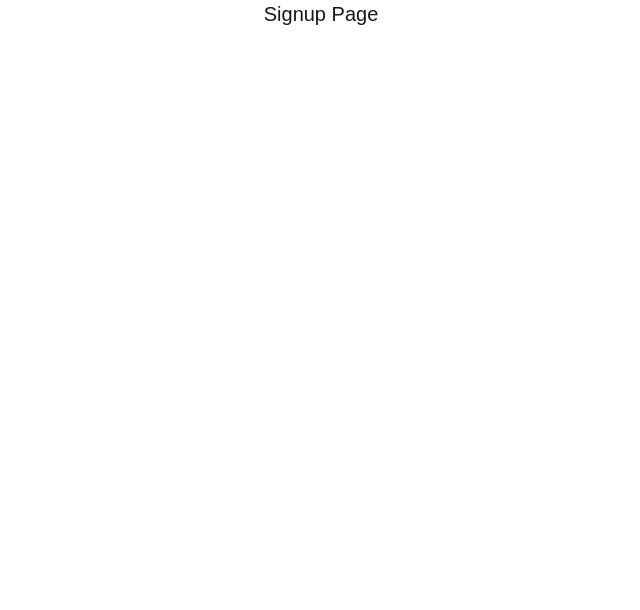
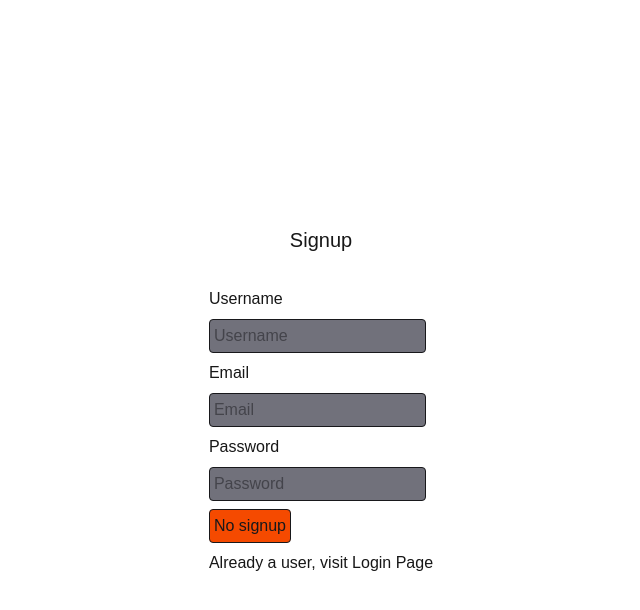
Before and after one commit to akshayrx/nextjs-fullstack-auth, a Next.js app: page /signup in a window 1280 px wide. Shown: the top 610 px of the page, without its empty margins (319-959 px from the left). Built offline with nearby package versions, Linux system fonts and the light colour scheme.

Commit message:
db connected, user signup created

```diff
--- a/src/app/api/users/signup/route.ts
+++ b/src/app/api/users/signup/route.ts
@@ -0,0 +1,47 @@
+import {connect} from "@/dbConfig/dbConfig";
+import User from "@/models/userModel";
+import { NextRequest, NextResponse } from "next/server";
+import bcryptjs from "bcryptjs";
+
+
+connect();
+
+export async function POST(request: NextRequest){
+    try {
+        const reqBody = await request.json()
+        const {username, email, password} = reqBody
+
+        console.log(reqBody);
+
+        //check if user already exists
+        const user = await User.findOne({email})
+
+        if(user){
+            return NextResponse.json({error: "User already exists"}, {status: 400})
+        }
+
+        //hash password
+        const salt = await bcryptjs.genSalt(10)
+        const hashedPassword = await bcryptjs.hash(password, salt)
+
+        const newUser = new User({
+            username,
+            email,
+            password: hashedPassword
+        })
+
+        const savedUser = await newUser.save();
+
+        console.log(savedUser);
+
+        return NextResponse.json({
+            message: "User created successfully",
+            success: true,
+            savedUser
+        })
+
+
+    } catch (error: any) {
+        return NextResponse.json({error: error.message}, {status: 500})
+    }
+}
--- a/src/app/login/page.tsx
+++ b/src/app/login/page.tsx
@@ -1,7 +1,51 @@
-export default function LoginPage(){
+"use client";
+import React, { useState } from "react";
+import Link from "next/link";
+import { useRouter } from "next/navigation";
+//import { axios } from "axios";
+
+
+export default function LoginPage() {
+
+    const [user, setUser] = React.useState({
+        email: "",
+        password: "",
+    })
+
+    const onLogin = async () => {
+
+    }
+
     return (
-        <div className="flex w-full items-center justify-center">
+        <div className="flex flex-col items-center justify-center min-h-screen py-2 gap-4">
             <h1 className="text-xl">Login Page</h1>
+            <hr />
+            <div className="flex flex-col justify-center items-start gap-2">
+                <label htmlFor="email">Email</label>
+                <input
+                    className="p-1 border rounded bg-zinc-500 dark:bg-zinc-300 text-zinc-900 focus:outline-none"
+                    id="email"
+                    type="text"
+                    value={user.email}
+                    onChange={(e) => setUser({ ...user, email: e.target.value })}
+                    placeholder="Email" />
+                <label htmlFor="password">Password</label>
+                <input
+                    className="p-1 border rounded bg-zinc-500 dark:bg-zinc-300 text-zinc-900 focus:outline-none"
+                    id="password"
+                    type="password"
+                    value={user.password}
+                    onChange={(e) => setUser({ ...user, password: e.target.value })}
+                    placeholder="Password" />
+                <button
+                onClick={onLogin}
+                className="p-1 border rounded bg-orange-600 dark:bg-orange-500 text-zinc-900 focus:outline-none">
+                    Login now
+                </button>
+                <Link href="/signup">
+                     New user, visit Signup Page
+                </Link>
+            </div>
         </div>
     )
 }
--- /dev/null
+++ b/src/app/profile/[id]/page.tsx
@@ -0,0 +1,14 @@
+export default async function UserProfile({params}: any){
+    // await params
+    const userid = await params.id;
+
+    return (
+        <div className="flex flex-col items-center justify-center min-h-screen py-2 gap-4">
+            <h1 className="text-xl">Profile Page</h1>
+            <hr />
+            <div className="flex flex-col justify-center items-start gap-2">
+                <p className="text-4xl">user profile: <span className="bg-orange-500 text-zinc-900">{userid}</span></p>
+            </div>
+        </div>
+    )
+}
--- /dev/null
+++ b/src/app/profile/page.tsx
@@ -0,0 +1,11 @@
+export default function ProfilePage(){
+    return (
+        <div className="flex flex-col items-center justify-center min-h-screen py-2 gap-4">
+            <h1 className="text-xl">Profile Page</h1>
+            <hr />
+            <div className="flex flex-col justify-center items-start gap-2">
+                <p className="text-4xl">user profile id: <span>something</span></p>
+            </div>
+        </div>
+    )
+}
--- a/src/app/signup/page.tsx
+++ b/src/app/signup/page.tsx
@@ -1,7 +1,85 @@
-export default function SignupPage(){
-    return(
-        <div className="flex justify-center">
-            <h1 className="text-xl">Signup Page</h1>
+"use client";
+import React, { useEffect, useState } from "react";
+import Link from "next/link";
+import { useRouter } from "next/navigation";
+import toast from "react-hot-toast";
+import axios from "axios";
+
+
+export default function SignupPage() {
+
+    const router = useRouter();
+
+    const [user, setUser] = React.useState({
+        email: "",
+        password: "",
+        username: ""
+    })
+    const [buttonDisabled, setbuttonDisabled] = React.useState(false);
+    const [loading, setLoading] = useState(false)
+
+    const onSignup = async () => {
+        try {
+            setLoading(true);
+            const response = await axios.post("/api/users/signup", user);
+            console.log("Signup success", response.data);
+            router.push("/login");
+
+        } catch (error:any) {
+            console.log("Signup failed", error.message);
+
+            toast.error(error.message);
+        } finally {
+            setLoading(false)
+        }
+    }
+
+    useEffect(() => {
+        if(user.username.length > 0 && user.email.length > 0 && user.password.length > 0){
+            setbuttonDisabled(false);
+        } else {
+            setbuttonDisabled(true);
+        }
+    }, [user])
+
+    return (
+        <div className="flex flex-col items-center justify-center min-h-screen py-2 gap-4">
+            <h1 className="text-xl">{loading ? "Processing" : "Signup"}</h1>
+            <hr />
+            <div className="flex flex-col justify-center items-start gap-2">
+                <label htmlFor="username">Username</label>
+                <input
+                    className="p-1 border rounded bg-zinc-500 dark:bg-zinc-300 text-zinc-900 focus:outline-none"
+                    id="username"
+                    type="text"
+                    value={user.username}
+                    onChange={(e) => setUser({ ...user, username: e.target.value })}
+                    placeholder="Username" />
+                <label htmlFor="email">Email</label>
+                <input
+                    className="p-1 border rounded bg-zinc-500 dark:bg-zinc-300 text-zinc-900 focus:outline-none"
+                    id="email"
+                    type="text"
+                    value={user.email}
+                    onChange={(e) => setUser({ ...user, email: e.target.value })}
+                    placeholder="Email" />
+                <label htmlFor="password">Password</label>
+                <input
+                    className="p-1 border rounded bg-zinc-500 dark:bg-zinc-300 text-zinc-900 focus:outline-none"
+                    id="password"
+                    type="password"
+                    value={user.password}
+                    onChange={(e) => setUser({ ...user, password: e.target.value })}
+                    placeholder="Password" />
+                <button
+                onClick={onSignup}
+                className="p-1 border rounded bg-orange-600 dark:bg-orange-500 text-zinc-900 focus:outline-none">
+                    {buttonDisabled ? "No signup" : "Signup now"}
+                </button>
+                <Link href="/login">
+                     Already a user, visit Login Page
+                </Link>
+            </div>
         </div>
     )
 }
--- /dev/null
+++ b/src/dbConfig/dbConfig.ts
@@ -0,0 +1,22 @@
+import { log } from "console";
+import mongoose, { mongo } from "mongoose";
+
+export async function connect(){
+    try {
+        //exclamation mark removes the type error, as mongo_url is not defined here as anything
+        mongoose.connect(process.env.MONGO_URI!);
+        const connection = mongoose.connection;
+
+        connection.on('connected', () => {
+            console.log("mongodb connected successfully");
+        })
+        connection.on('error', (err) => {
+            console.log("mongodb connection error, make sure its running" + err);
+            process.exit();
+        })
+
+    } catch (error) {
+        console.log("something goes wrong");
+        console.log(error);
+    }
+}
--- /dev/null
+++ b/src/models/userModel.js
@@ -0,0 +1,35 @@
+import mongoose from "mongoose";
+
+const userSchema = new mongoose.Schema({
+    username: {
+        type: String,
+        required: [true, "Please provice a username"],
+        unique: true
+    },
+    email: {
+        type: String,
+        required: [true, "Please provide an email"],
+        unique: true
+    },
+    password: {
+        type: String,
+        required: [true, "Please provide a password"]
+    },
+    isVerified: {
+        type: Boolean,
+        default: false
+    },
+    isAdmin: {
+        type: Boolean,
+        default: false
+    },
+    forgotPasswordToken: String,
+    forgotPasswordTokenExpiry: Date,
+    verifyToken: String,
+    verifyTokenExpiry: Date
+
+})
+
+const User = mongoose.models.users || mongoose.model("users", userSchema);
+
+export default User;
```
